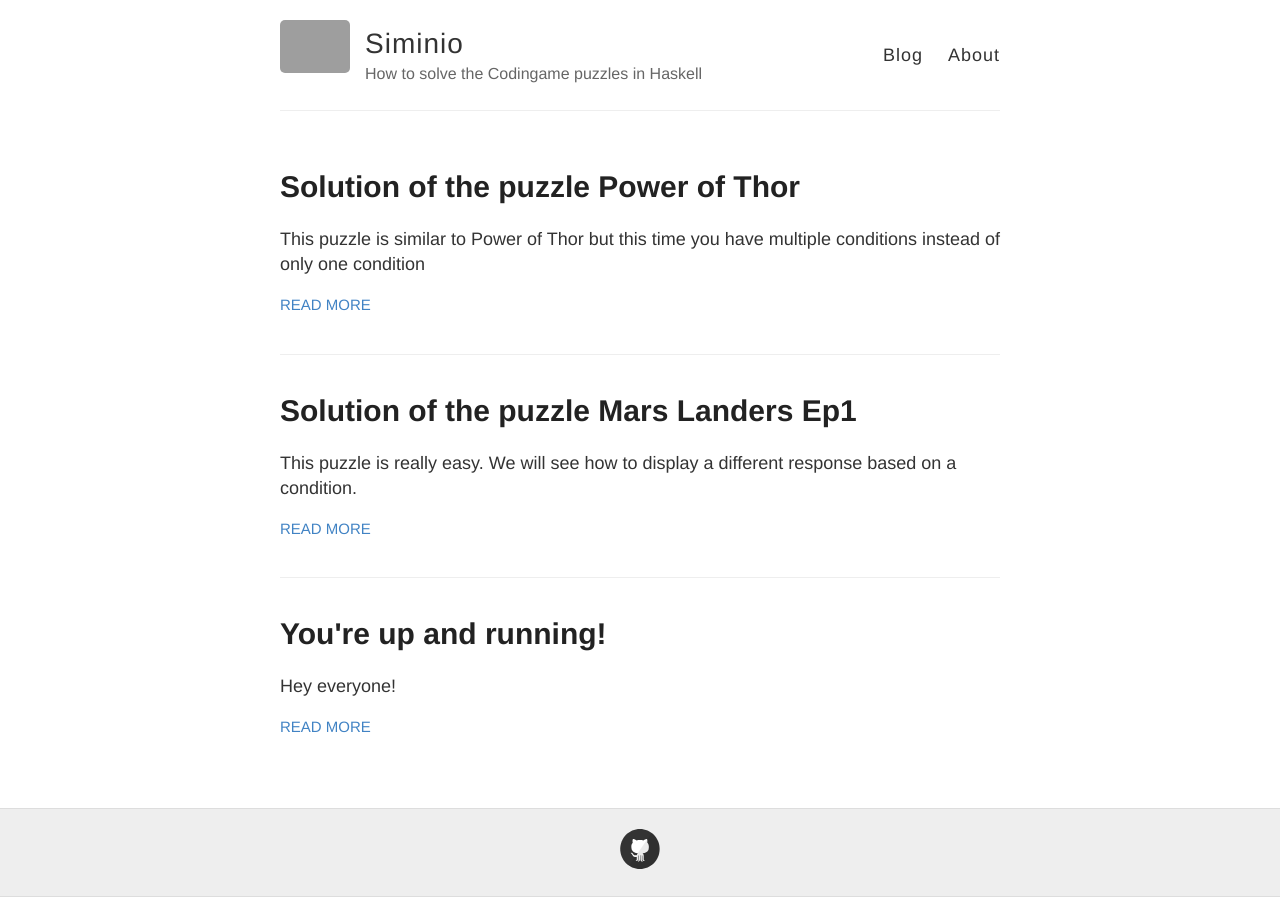
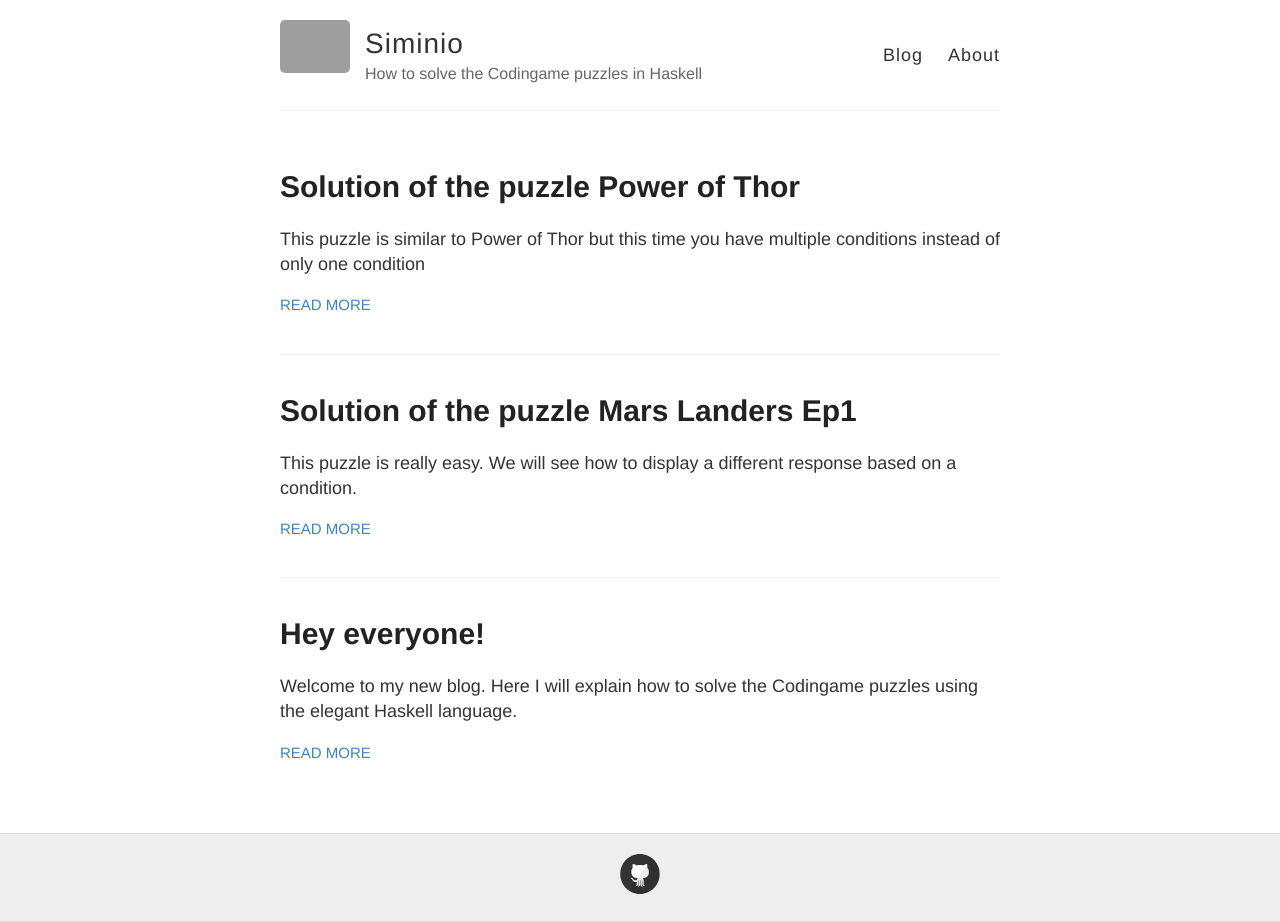
Before and after one commit to siminio/siminio.github.io, a Jekyll site: the page built from index.html, in a window 1280 px wide. Built offline with Jekyll 4.4.1, drawn with Linux system fonts in a browser that asks for light colours; before the commit the page ends 900 px from its top, so only the background shows below that; grey boxes are pictures that could not be loaded.

Commit message:
Change Hello World post

```diff
--- a/_posts/2014-3-3-Hello-World.md
+++ b/_posts/2014-3-3-Hello-World.md
@@ -1,8 +1,6 @@
 ---
 layout: post
-title: You're up and running!
+title: Hey everyone!
 ---
 
-Hey everyone!
-
 Welcome to my new blog. Here I will explain how to solve the Codingame puzzles using the elegant Haskell language.
```
